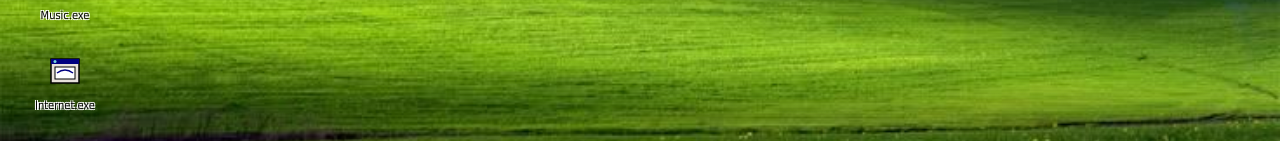
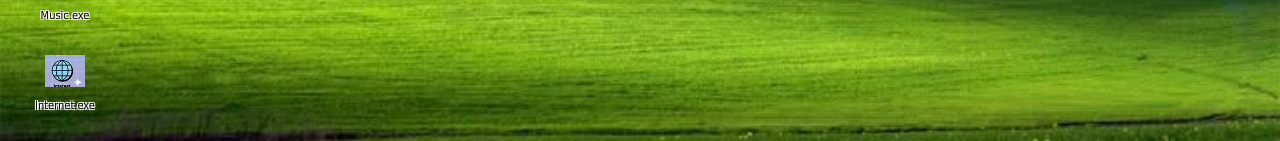
Before and after one commit to Moeez34/MyLife.exe, a React (Vite) app: page / in a window 1280 px wide. Shown: the part 513-654 px from the top of the page. Built offline with nearby package versions, Linux system fonts and the light colour scheme; the HTML template or start-up script is replaced by a standard one.

Commit message:
Change Internet icon to custom image

```diff
--- a/src/components/Desktop.tsx
+++ b/src/components/Desktop.tsx
@@ -134,15 +134,7 @@ export default function Desktop() {
       <DesktopIcon
         id="browser"
         label="Internet.exe"
-        icon={
-          <svg width="40" height="40" viewBox="0 0 40 40" className="pixelated" aria-hidden>
-            <rect x="6" y="8" width="28" height="24" fill="#E7E1DA" stroke="#000" strokeWidth="1.5" />
-            <rect x="6" y="8" width="28" height="5" fill="#000080" />
-            <circle cx="10" cy="10.5" r="1.5" fill="#75D5DC" />
-            <rect x="10" y="16" width="20" height="12" fill="#fff" stroke="#000" strokeWidth="1" />
-            <path d="M12 22 Q20 16 28 22" fill="none" stroke="#000080" strokeWidth="1.5" />
-          </svg>
-        }
+        icon={<img src="/internet-icon.png" alt="Internet" width={40} height={40} style={{ imageRendering: 'pixelated' }} />}
         appId="browser"
         title="Internet.exe"
       />
```
Also changed, not shown: public/internet-icon.png (added).
